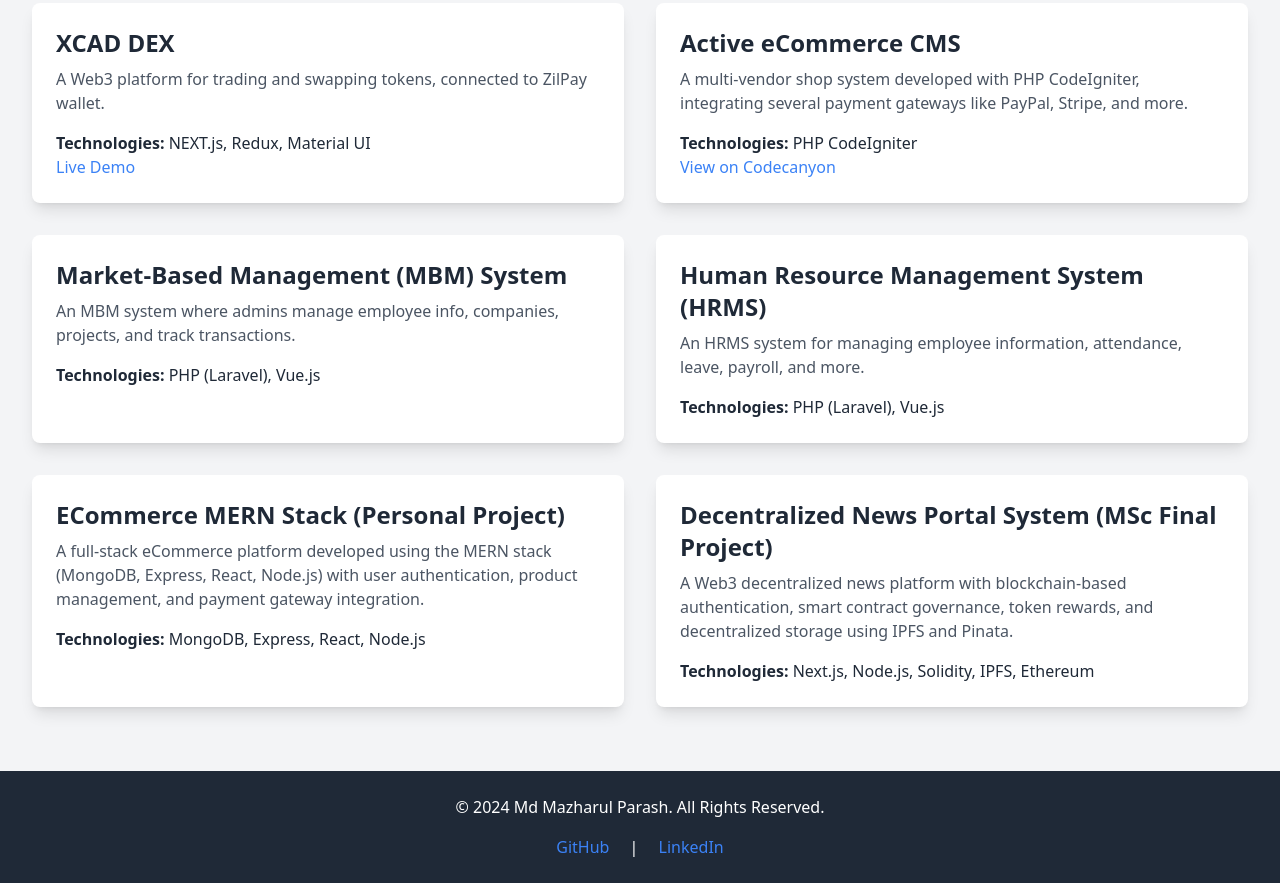
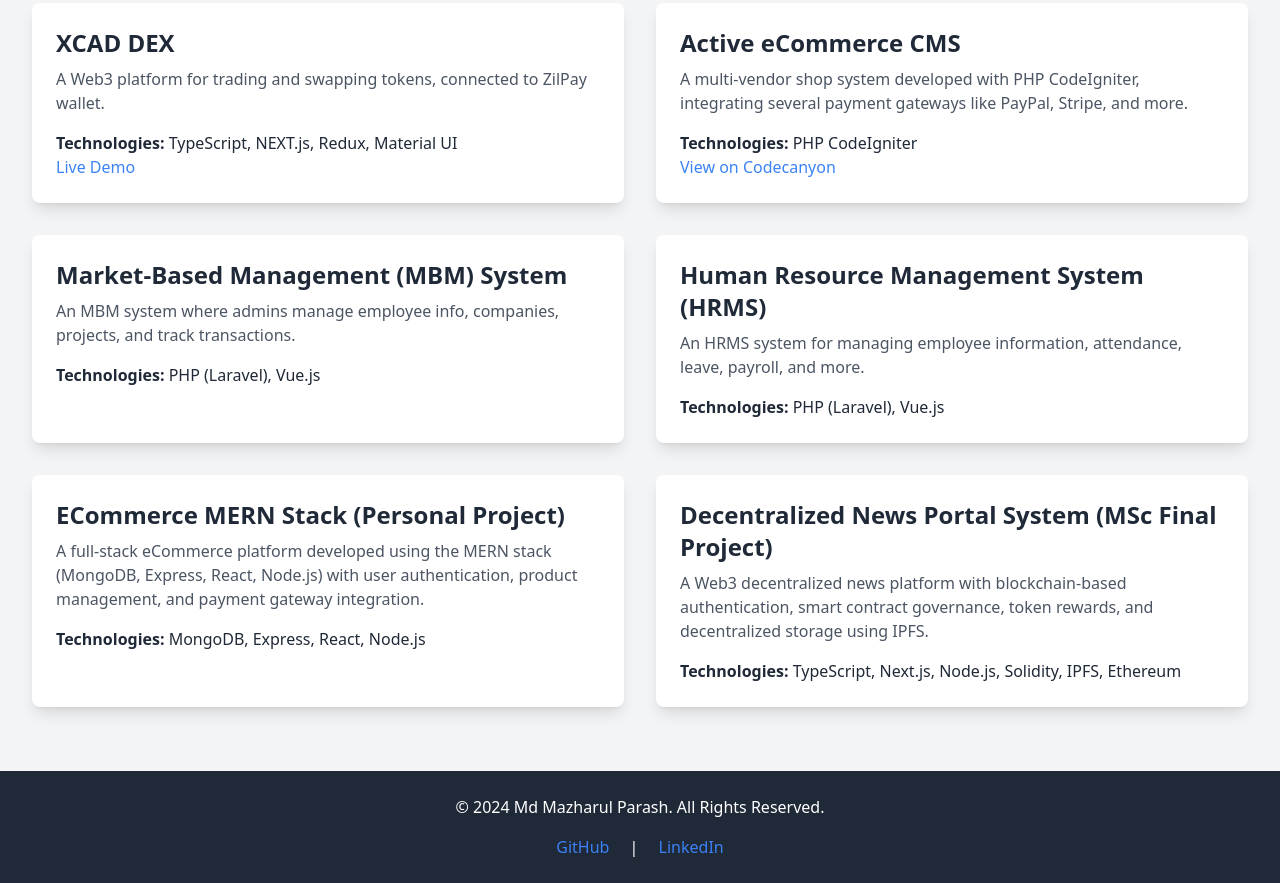
Before and after one commit to mazharulparash/portfolio, a plain HTML site: page index.html in a window 1280 px wide. Shown: the part 1069-1952 px from the top of the page. Drawn offline with nearby package versions, Linux system fonts and the light colour scheme.

Commit message:
Update index.html

```diff
--- a/index.html
+++ b/index.html
@@ -22,6 +22,7 @@
         <h3 class="text-xl font-semibold mb-4">Skills</h3>
         <ul class="flex flex-wrap justify-center gap-4">
             <li class="bg-purple-100 text-purple-600 px-4 py-2 rounded-full">JavaScript (React, Vue.js, Node.js)</li>
+            <li class="bg-purple-100 text-purple-600 px-4 py-2 rounded-full">TypeScript</li>
             <li class="bg-purple-100 text-purple-600 px-4 py-2 rounded-full">PHP (Laravel, Codeigniter)</li>
             <li class="bg-purple-100 text-purple-600 px-4 py-2 rounded-full">Web3 & Blockchain Development</li>
             <li class="bg-purple-100 text-purple-600 px-4 py-2 rounded-full">HTML, CSS, SASS</li>
@@ -53,7 +54,7 @@
             <div class="bg-white p-6 rounded-lg shadow-lg">
                 <h3 class="text-2xl font-bold mb-2">XCAD DEX</h3>
                 <p class="text-gray-600 mb-4">A Web3 platform for trading and swapping tokens, connected to ZilPay wallet.</p>
-                <p><strong>Technologies:</strong> NEXT.js, Redux, Material UI</p>
+                <p><strong>Technologies:</strong> TypeScript, NEXT.js, Redux, Material UI</p>
                 <a href="https://swap.xcadnetwork.com/" class="text-blue-500 hover:underline" target="_blank">Live Demo</a>
             </div>
 
@@ -89,8 +90,8 @@
             <!-- Project 8: Decentralized News Portal System -->
             <div class="bg-white p-6 rounded-lg shadow-lg">
                 <h3 class="text-2xl font-bold mb-2">Decentralized News Portal System (MSc Final Project)</h3>
-                <p class="text-gray-600 mb-4">A Web3 decentralized news platform with blockchain-based authentication, smart contract governance, token rewards, and decentralized storage using IPFS and Pinata.</p>
-                <p><strong>Technologies:</strong> Next.js, Node.js, Solidity, IPFS, Ethereum</p>
+                <p class="text-gray-600 mb-4">A Web3 decentralized news platform with blockchain-based authentication, smart contract governance, token rewards, and decentralized storage using IPFS.</p>
+                <p><strong>Technologies:</strong> TypeScript, Next.js, Node.js, Solidity, IPFS, Ethereum</p>
             </div>
 
         </div>
```
